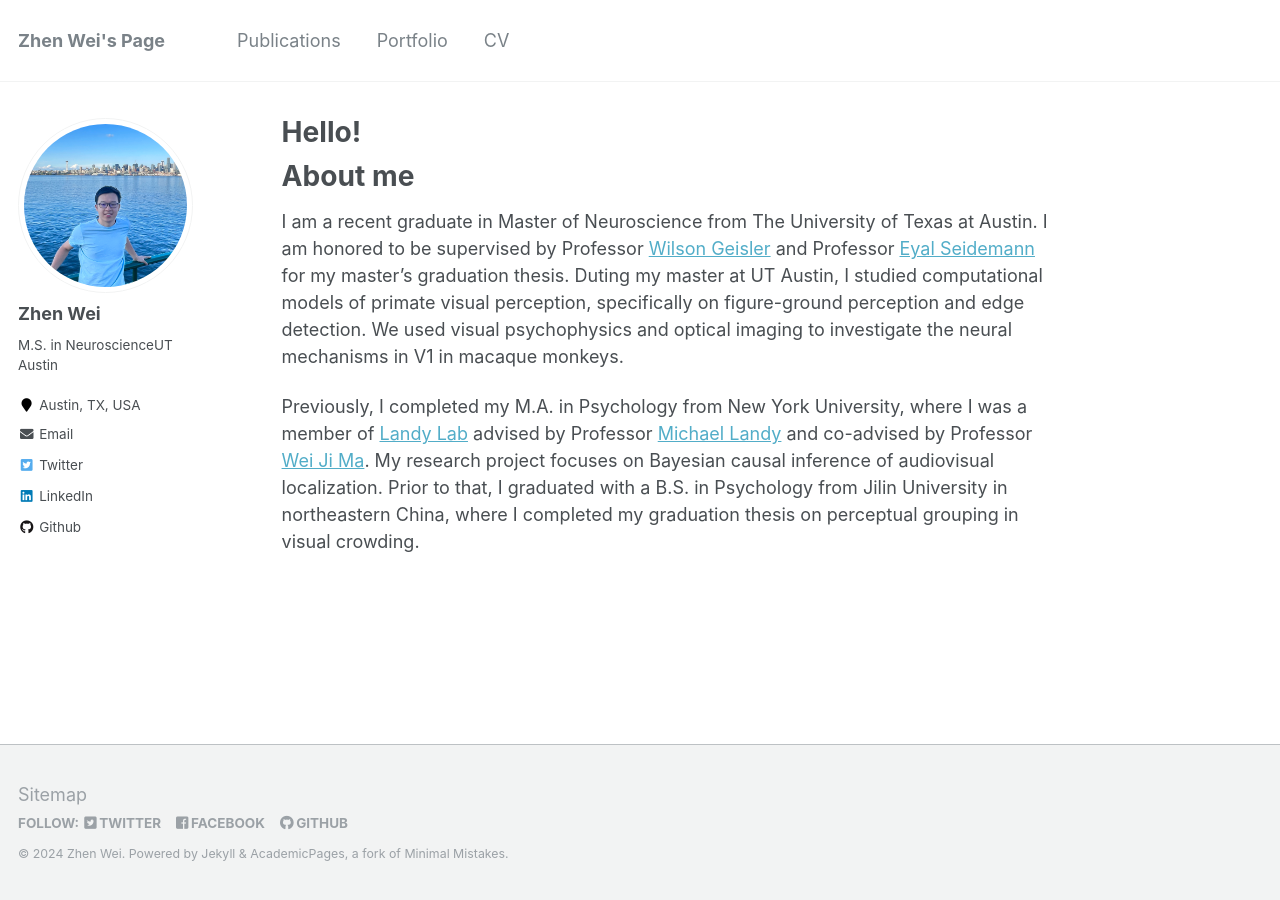
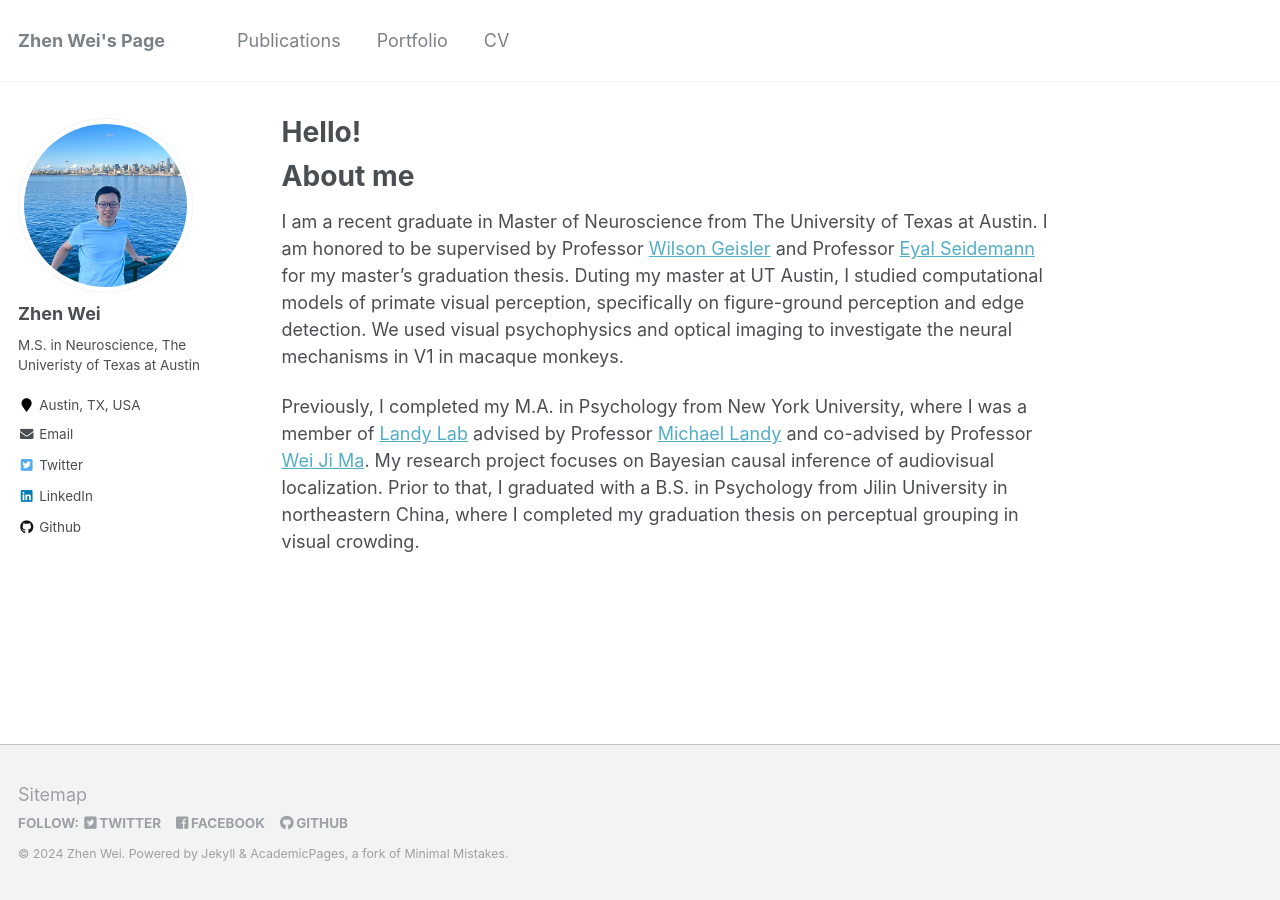
Before and after one commit to zhenwei-psych/zhenwei-psych.github.io, a Jekyll site: the page built from _pages/about.md, in a window 1280 px wide. Built offline with Jekyll 4.4.1, drawn with Linux system fonts in a browser that asks for light colours.

Commit message:
Update _config.yml

```diff
--- a/_config.yml
+++ b/_config.yml
@@ -82,7 +82,7 @@ analytics:
 author:
   name             : "Zhen Wei"
   avatar           : "profile(2).jpg"
-  bio              : ["M.S. in Neuroscience","UT Austin"]
+  bio              : "M.S. in Neuroscience, The Univeristy of Texas at Austin"
   location         : "Austin, TX, USA"
   employer         :
   pubmed           :
```
